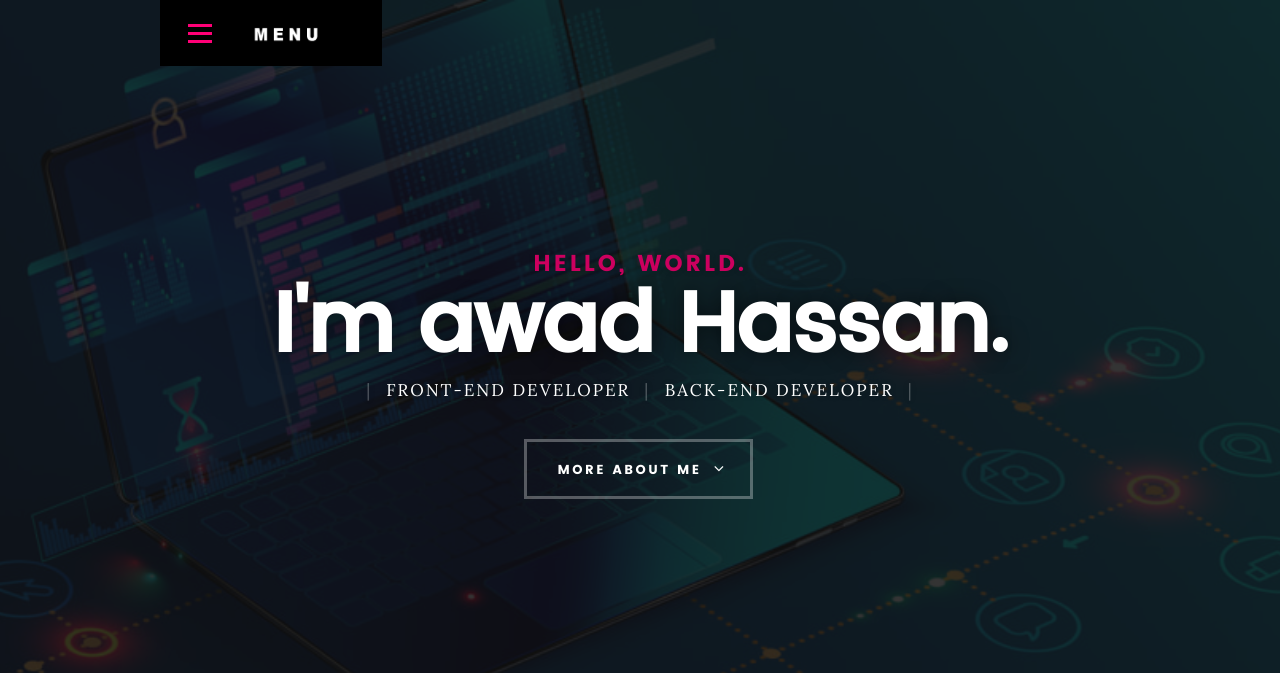
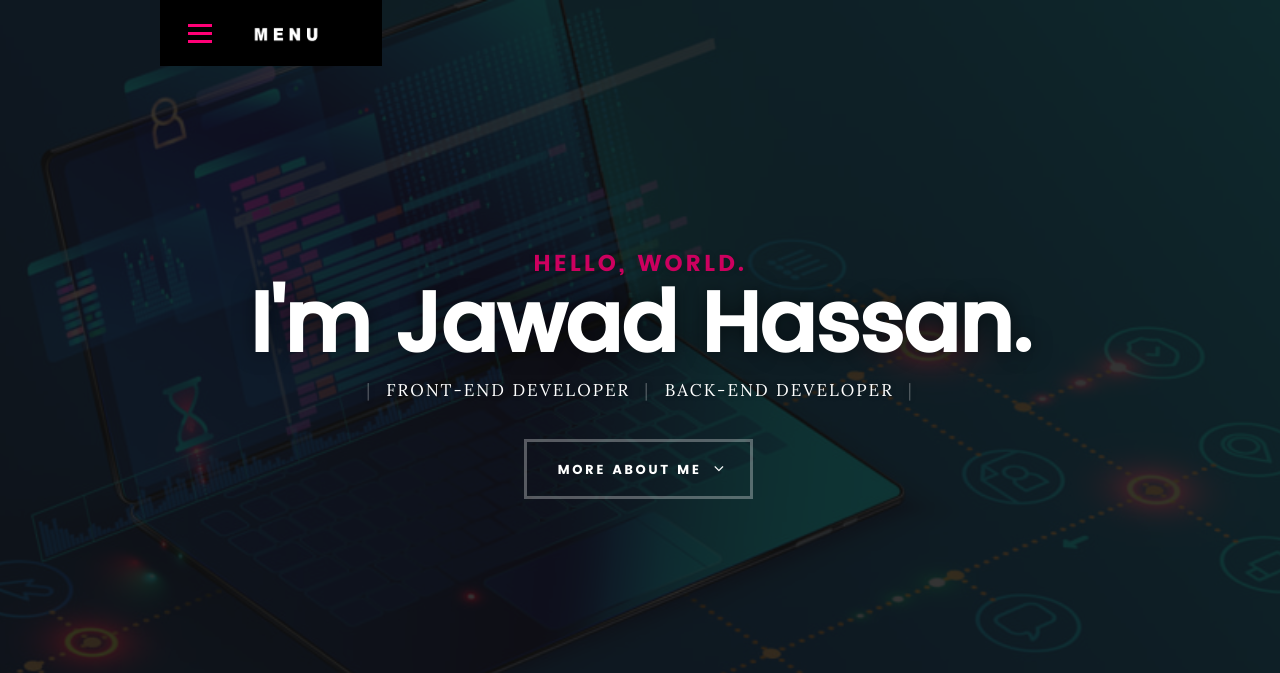
Before and after one commit to JawadHassanBelouch/jawadhassan.B.githun.io, a plain HTML site: page index.html in a window 1280 px wide. Shown: the top 673 px of the page. Drawn offline with Linux system fonts and the light colour scheme; files whose address does not match are found by name.

Commit message:
project done

```diff
--- a/index.html
+++ b/index.html
@@ -73,7 +73,7 @@
    			<div class="col-twelve">
 
 	   			<h5>Hello, World.</h5>
-	   			<h1>I'm awad Hassan.</h1>
+	   			<h1>I'm Jawad Hassan.</h1>
 
 	   			<p class="intro-position">
 	   				<span>Front-end Developer</span>
```
